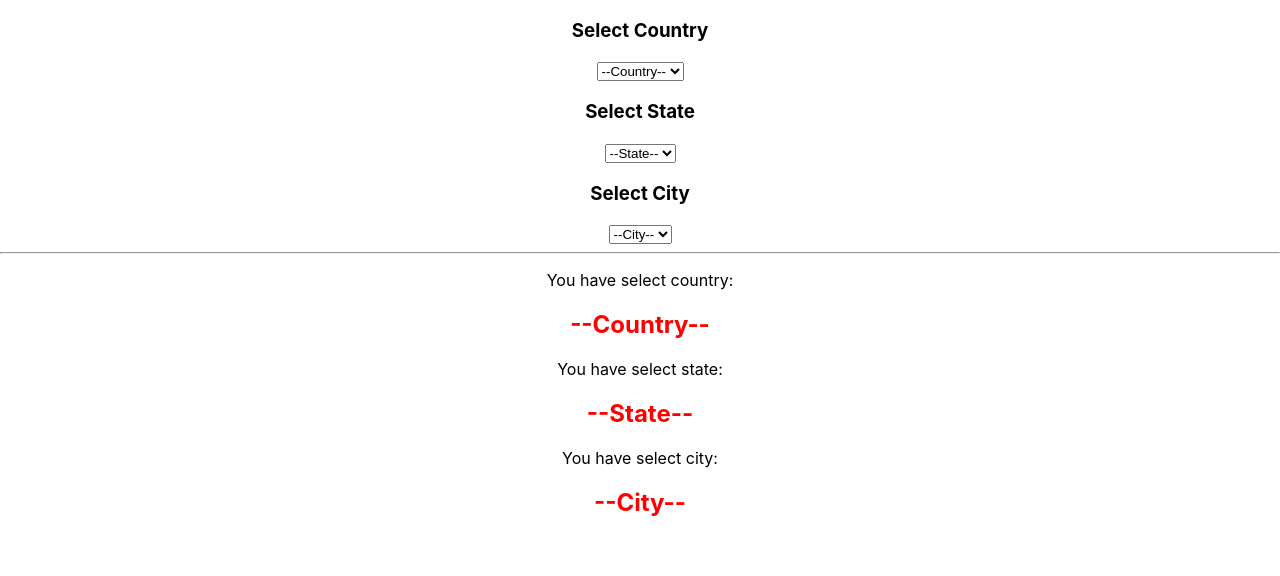
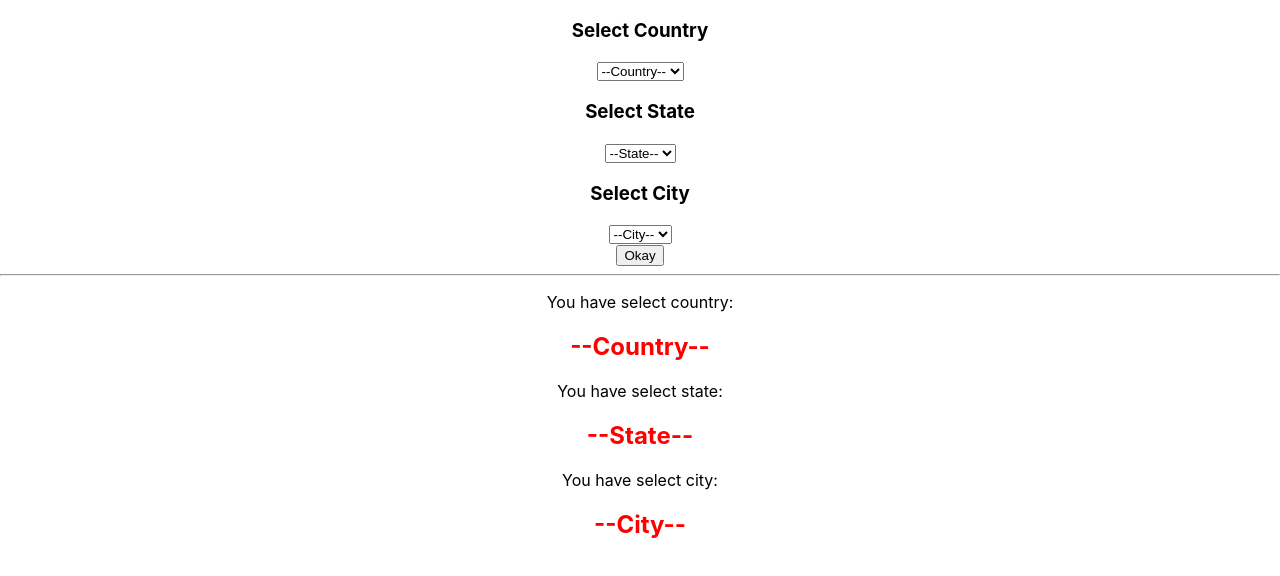
Before and after one commit to ImIqbal27/Select-nested-option-CSC, a React (Create React App) app: page / in a window 1280 px wide. Shown: the top 576 px of the page. Built offline with nearby package versions, Linux system fonts and the light colour scheme.

Commit message:
form added

```diff
--- a/src/Components/SelectOption.js
+++ b/src/Components/SelectOption.js
@@ -79,7 +79,17 @@ const SelectOption = () => {
   console.log("statesss===", state);
   console.log("city====", city);
 
+  const handleAddress = (e) => {
+    e.preventDefault();
+    // const country = country;
+    // const state = state;
+    // const city = city;
+    console.log(country, "- ", state, " -", city);
+  };
+
   return (
+    <div>
+      <form onSubmit={handleAddress}>
         <div>
           <div>
             <h3>Select Country</h3>
@@ -108,6 +118,10 @@ const SelectOption = () => {
               ))}
             </select>
           </div>
+          <button type="submit">Okay</button>
+        </div>
+      </form>
+
       <hr />
       <div>
         <p>
```
Lines whose indentation alone changed are shown as unchanged.
